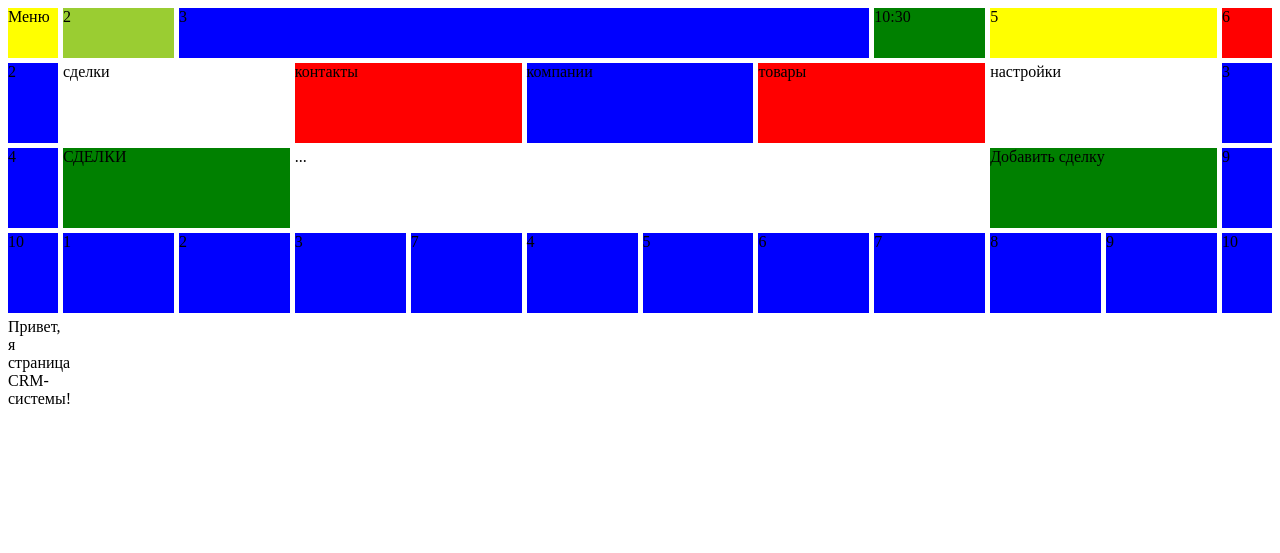
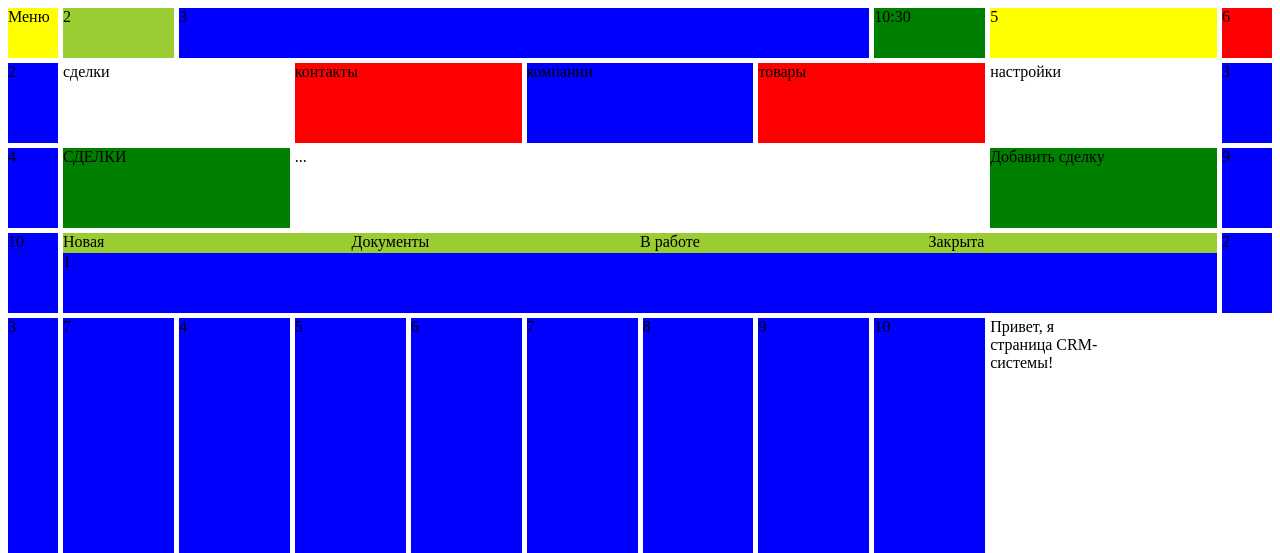
Before and after one commit to Shihad/crm_students, a Python web app: template templates/index.html in a window 1280 px wide. Shown: the top 553 px of the page. Run offline with Jinja, Linux system fonts and the light colour scheme; the template is opened without the code that fills it, so the values that code supplies are empty.

Commit message:
add css and grid for deals

```diff
--- /dev/null
+++ b/templates/index.css
@@ -0,0 +1,77 @@
+body {
+  display:grid;
+  grid-template-columns: 50px repeat(10, 1fr) 50px;
+  grid-template-rows: 50px 80px 80px 80px 1fr;
+  grid-gap:5px;
+}
+div{
+height: 100%;
+width: 100%;
+background-color: blue;
+}
+#menu {
+background-color: yellow;
+}
+#logo{
+
+background-color: yellowgreen;
+}
+#search{
+grid-column: 3/9;
+}
+#time{
+background-color: green;
+}
+#state{
+grid-column: 10/12;
+background-color: yellow;
+}
+#ava{
+background-color: red;
+}
+#deals{
+grid-column: 2/4;
+background-color: white;
+}
+#kontaks{
+grid-column: 4/6;
+background-color: red;
+}
+#comp{
+grid-column: 6/8;
+}
+#sale{
+grid-column: 8/10;
+background-color: red
+}
+#op-ns{
+grid-column: 10/12;
+background-color: white;
+}
+#deals2{
+grid-column: 2/4;
+background-color: green;
+}
+#finddeal{
+grid-column: 4/10;
+background-color: white;
+}
+#adddeal{
+grid-column: 10/12;
+background-color: green;
+}
+#deals_container {
+grid-column: 2/12;
+grid-row:4 span 4;
+display:grid;
+grid-template-columns: repeat(4, 1fr);
+grid-template-rows: 20px 1fr 1fr 1fr 1fr;
+
+}
+
+.deal_div{
+  width: 100%;
+  height: 100%;
+  background-color: yellowgreen;
+
+}
--- a/templates/index.html
+++ b/templates/index.html
@@ -2,70 +2,8 @@
   <head>
     <title></title>
     <meta content="">
-    <style>
-    body {
-      display:grid;
-      grid-template-columns: 50px repeat(10, 1fr) 50px;
-      grid-template-rows: 50px 80px 80px 80px 1fr;
-      grid-gap:5px;
-    }
-div{
-  height: 100%;
-  width: 100%;
-  background-color: blue;
-}
-#menu {
-  background-color: yellow;
-}
-#logo{
+    <link rel="stylesheet" href="index.css">
 
-  background-color: yellowgreen;
-}
-#search{
-  grid-column: 3/9;
-}
-#time{
-  background-color: green;
-}
-#state{
-  grid-column: 10/12;
-  background-color: yellow;
-}
-#ava{
-  background-color: red;
-}
-#deals{
-  grid-column: 2/4;
-  background-color: white;
-}
-#kontaks{
-  grid-column: 4/6;
-  background-color: red;
-}
-#comp{
-  grid-column: 6/8;
-}
-#sale{
-  grid-column: 8/10;
-  background-color: red
-}
-#op-ns{
- grid-column: 10/12;
-  background-color: white;
-}
-#deals2{
-  grid-column: 2/4;
-  background-color: green;
-}
-#finddeal{
-  grid-column: 4/10;
-  background-color: white;
-}
-#adddeal{
-  grid-column: 10/12;
-  background-color: green;
-}
-    </style>
   </head>
   <body>
 <div id="menu">Меню</div>
@@ -87,7 +25,12 @@ div{
 <div id="adddeal">Добавить сделку</div>
 <div>9</div>
 <div>10</div>
-<div>1</div>
+<div id="deals_container" >
+    <div class="deal_div">Новая </div>
+    <div class="deal_div">Документы </div>
+    <div class="deal_div">В работе </div>
+    <div class="deal_div">Закрыта </div>
+  1</div>
 <div>2</div>
 <div>3</div>
 <div>7</div>
```
